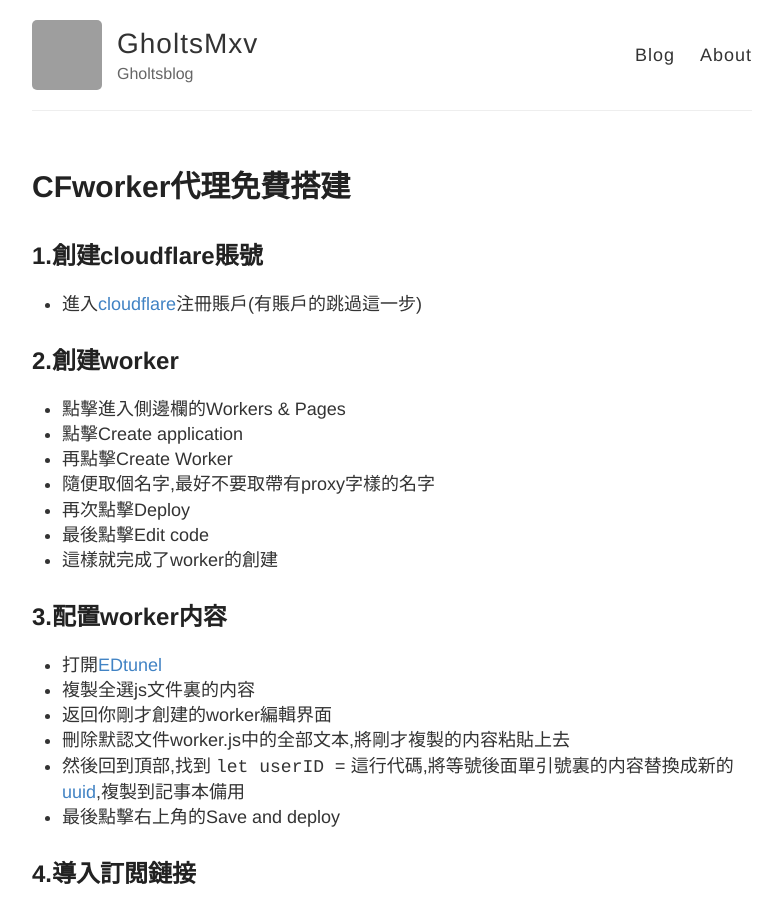
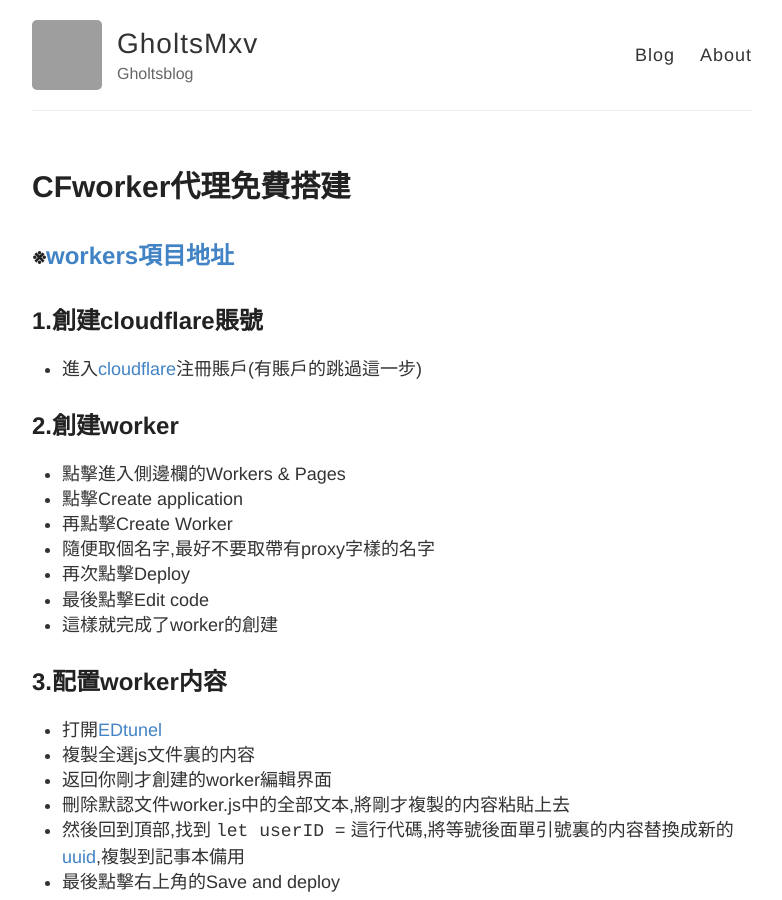
Before and after one commit to GholtsMxv/archiveblogg, a Jekyll site: the page built from _posts/2024-02-12-Proxy for cfworker.md, in a window 1280 px wide and 900 px high. Shown: the whole window, without its empty margins (248-1030 px from the left). Built offline with Jekyll 4.4.1, drawn with Linux system fonts in a browser that asks for light colours; comment, search, counter and statistics services are not loaded; grey boxes are pictures that could not be loaded.

Commit message:
Update 2024-02-12-Proxy for cfworker.md

```diff
--- a/_posts/2024-02-12-Proxy for cfworker.md
+++ b/_posts/2024-02-12-Proxy for cfworker.md
@@ -2,6 +2,8 @@
 layout: post
 title: CFworker代理免費搭建
 ---
+
+## ※[workers項目地址](https://github.com/3Kmfi6HP/EDtunnel) ##
 
 ## 1.創建cloudflare賬號
 
```
